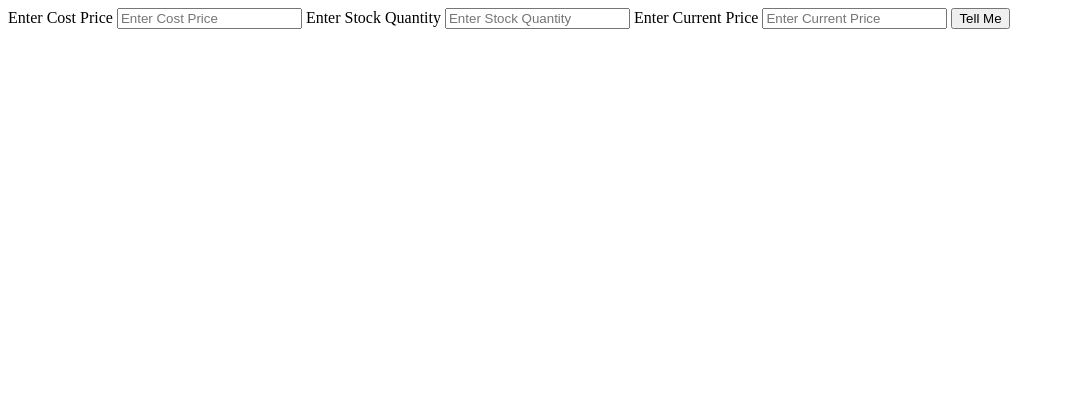
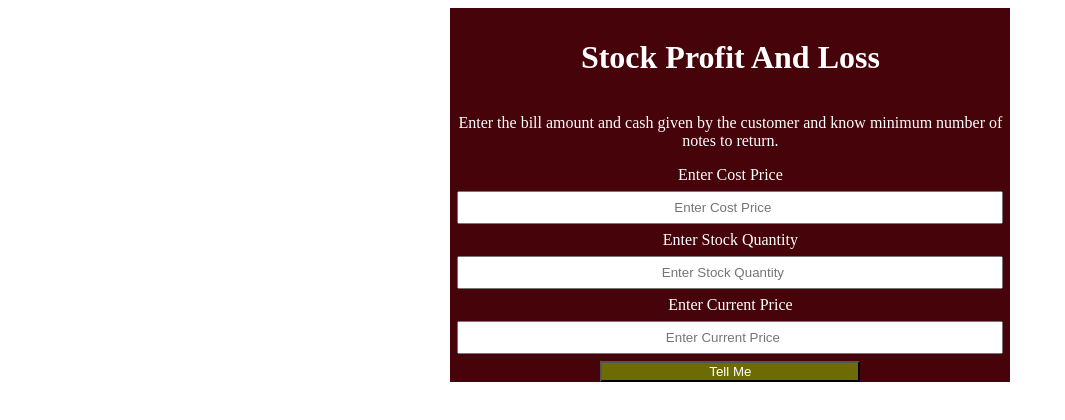
Before and after one commit to Kesharvani/Stock_Profit_loss, a plain HTML site: page index.html in a window 1280 px wide. Shown: the whole page, without its empty margins (0-1065 px from the left). Drawn offline with Linux system fonts and the light colour scheme.

Commit message:
style: added for app

```diff
--- a/index.html
+++ b/index.html
@@ -8,6 +8,10 @@
     <title>Stock Profit and Loss Checker</title>
 </head>
 <body>
+
+    <div class="container">
+    <h1 id="heading">Stock Profit And Loss</h1>
+    <p id="heading_details">Enter the bill amount and cash given by the customer and know minimum number of notes to return.</p>
 
     <label for="initialprice">Enter Cost Price</label>
     <input type="number" id="initialprice" placeholder="Enter Cost Price">
@@ -21,6 +25,7 @@
     <button id="profitlossbtn">Tell Me</button>
 
     <div id="outputdiv"></div>
+</div>
 
 </body>
 <script src="./stock.js"></script>
--- a/style.css
+++ b/style.css
@@ -0,0 +1,32 @@
+* {
+    text-align: center;
+    color: white;
+
+}
+
+.container {
+    display: flex;
+    flex-direction: column;
+    width: 70vh;
+    margin-left: 35%;
+    background-color: rgb(70, 3, 10)
+}
+
+#heading {
+    white-space: nowrap;
+    padding-top: 10px;
+}
+
+#initialprice,
+#quanityid,
+#currentprice {
+    padding: 7px;
+    margin: 7px;
+    color: black;
+}
+
+#profitlossbtn {
+    margin-left: 150px;
+    margin-right: 150px;
+    background-color: rgb(109, 107, 4);
+}
```
